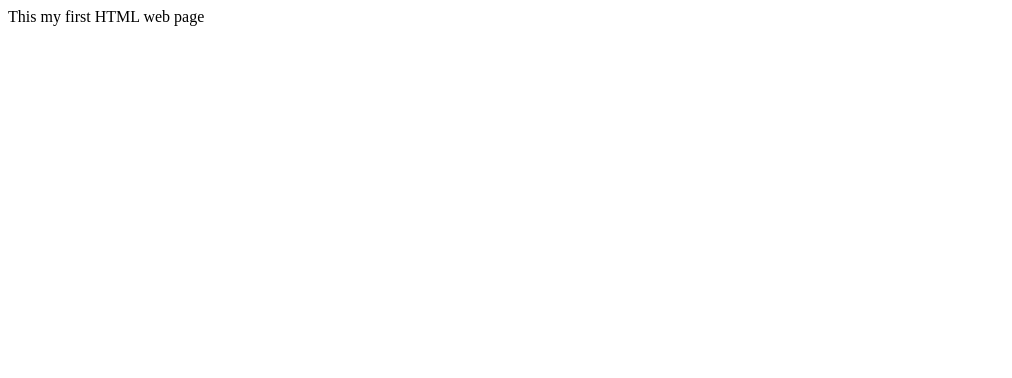
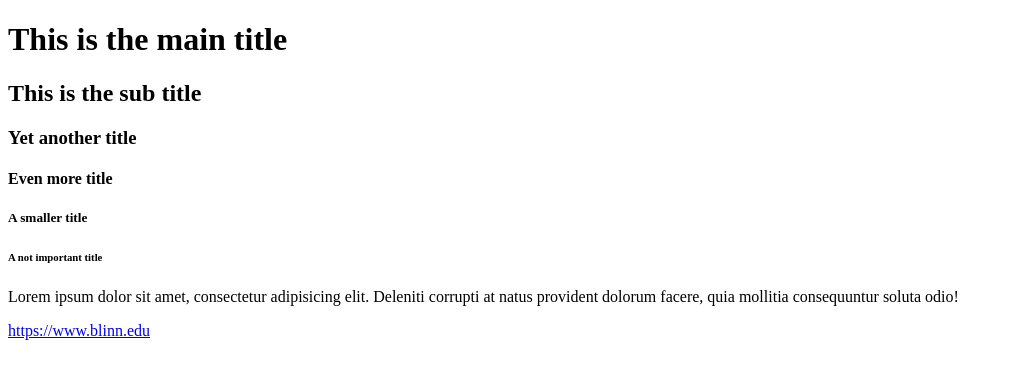
Before and after one commit to hania010/fall-2024, a plain HTML site: page index.html in a window 1280 px wide. Shown: the whole page, without its empty margins (0-1012 px from the left). Drawn offline with Linux system fonts and the light colour scheme.

Commit message:
added some html

```diff
--- a/index.html
+++ b/index.html
@@ -1,11 +1,28 @@
 <!DOCTYPE html>
 <html lang="en">
 <head>
-    <meta charset="UTF-8">
-    <meta name="viewport" content="width=g, initial-scale=1.0">
-    <title>Desi Pakwan</title>
+  <meta charset="UTF-8">
+  <meta http-equiv="X-UA-Compatible" content="IE=edge">
+  <meta name="viewport" content="width=device-width, initial-scale=1.0">
+  <title>My Codepen Website</title>
 </head>
 <body>
-    This my first HTML web page
+<h1>This is the main title<h1>
+<h2>This is the sub title</h2>
+<h3>Yet another title</h3>
+<h4>Even more title</h4>
+<h5>A smaller title</h5>
+<h6>A not important title</h6>
+
+
+    <p>Lorem ipsum dolor sit amet, consectetur adipisicing elit. Deleniti corrupti at natus provident dolorum facere, quia mollitia consequuntur soluta odio!</p>
+
+  <a href="https://www.blinn.edu" target="_blank">https://www.blinn.edu</a>
+  <br />
+
+  <a href="https://www.blinn.edu" target=_blank"
+   <img src="https://dummyimage.com/600x400/93d424/0c0d0b.jpg&text=+Hello!!!!"  />
+  </a>
+
 </body>
 </html>
```
